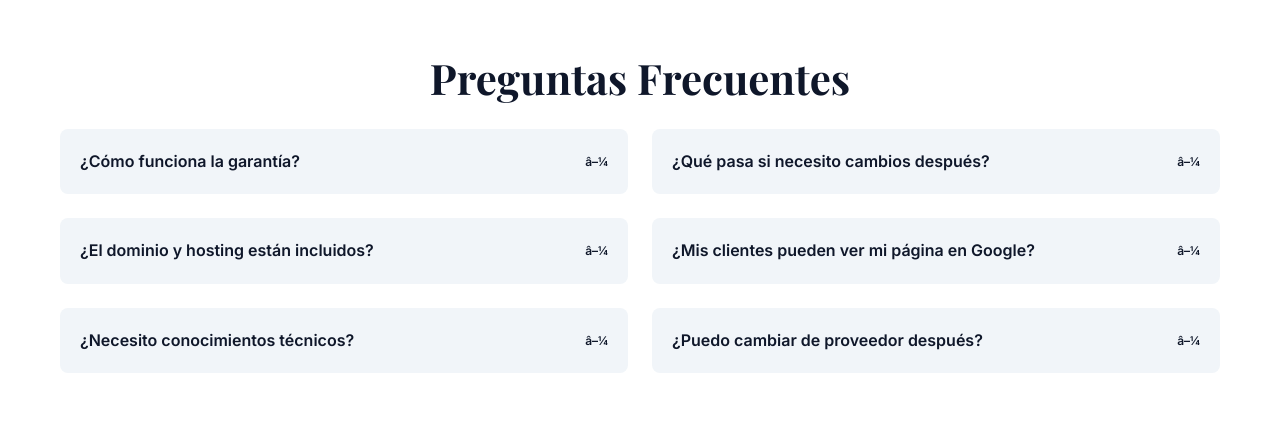
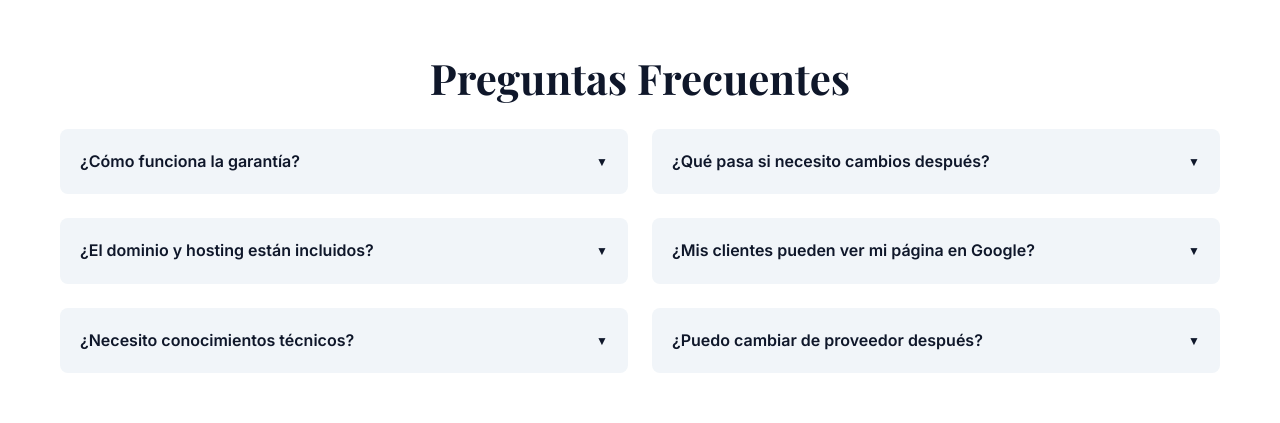
Before and after one commit to darlinproweb/Darlink, a plain HTML site: page index.html in a window 1280 px wide. Shown: the part 5880-6303 px from the top of the page. Drawn offline with nearby package versions, Linux system fonts and the light colour scheme.

Commit message:
Fix encoding issue in FAQ arrow icon

```diff
--- a/styles.css
+++ b/styles.css
@@ -986,7 +986,8 @@ section {
 }
 
 .faq-question::after {
-    content: "â–¼";
+    content: "\25BC";
+    /* Unicode for black down-pointing triangle */
     font-size: 12px;
     transition: var(--transition);
 }
```
